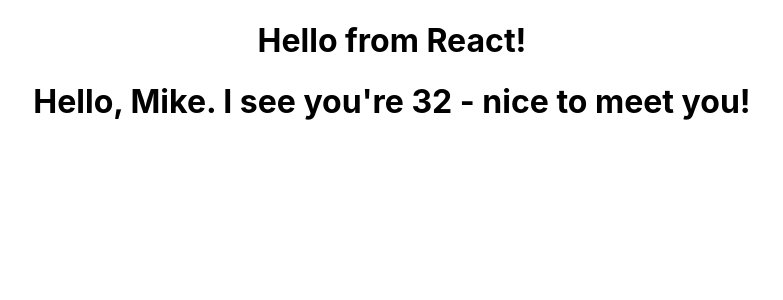
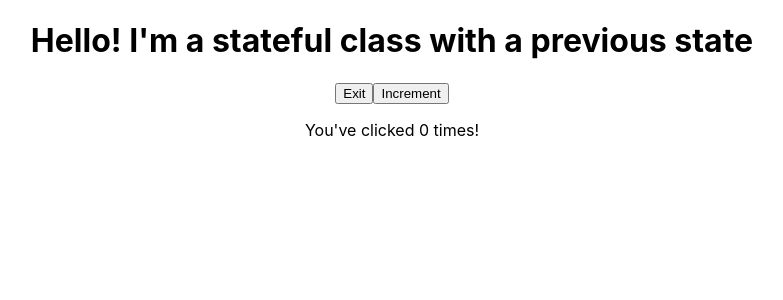
Before and after one commit to charlie-vf/gitpod-react, a React (Create React App) app in the folder my-app/: page / in a window 1280 px wide. Shown: the top 300 px of the page, without its empty margins (248-1031 px from the left). Built offline with nearby package versions, Linux system fonts and the light colour scheme.

Commit message:
Add components

```diff
--- a/my-app/src/App.js
+++ b/my-app/src/App.js
@@ -1,7 +1,10 @@
 import logo from './logo.svg';
 import './App.css';
-import FunctionalGreeting from './components/FunctionalGreeting';
-import FunctionalGreetingWithProps from './components/FunctionalGreetingWithProps';
+// import FunctionalGreeting from './components/FunctionalGreeting';
+// import FunctionalGreetingWithProps from './components/FunctionalGreetingWithProps';
+// import StatefulGreeting from './components/StatefulGreeting';
+// import StatefulGreetingWithCallback from './components/StatefulGreetingWithCallback';
+import StatefulGreetingWithPrevState from './components/StatefulGreetingWithPrevState';
 
 /*
   Functional component
@@ -16,9 +19,12 @@
       what it renders itself, it doesn't need a closing tag, just a self-closing
       if components wrap other components, close them with a </> tag
       */}
-      <FunctionalGreeting />
+      {/* <FunctionalGreeting /> */}
       {/* greeting= is a prop */}
-      <FunctionalGreetingWithProps greeting="nice to meet you!" name="Mike" age="32" />
+      {/* <FunctionalGreetingWithProps greeting="nice to meet you!" name="Mike" age="32" />
+      <StatefulGreeting greeting="I'm a stateful class component" name="Mike" /> */}
+      {/* <StatefulGreetingWithCallback greeting="I'm a stateful class component with callback"/> */}
+      <StatefulGreetingWithPrevState greeting="I'm a stateful class with a previous state" />
     </div>
   );
 }
--- /dev/null
+++ b/my-app/src/components/StatefulGreeting.js
@@ -0,0 +1,43 @@
+import React from "react";
+
+class StatefulGreeting extends React.Component {
+
+    constructor(props) {
+        super(props)
+        this.state = {
+            // initial value of introduction message
+            introduction: "Hello,",
+            // button to trigger change in introduction & button's text
+            buttonText: "Exit",
+
+        };
+    }
+
+    handleClick() {
+        // call this.SetState & provide the new object we want to use in the state
+        // in this case, it is an object with the property 'introduction' set to 'goodbye'
+        this.setState({
+            // not this. as we're setting the property to a new value, not getting it from
+            // the existing state
+            introduction: "Goodbye!",
+        });
+        console.log(this.state.introduction);
+    }
+
+    render() {
+        return (
+            <div>
+                <h1>{this.state.introduction} {this.props.name}, {this.props.greeting}</h1>
+                {/*
+                    onClick arrow function calls the handleClick method when button is clicked -
+                    updates state.
+                    handleClick could be called anything, but it's good practice to name things
+                    what they actually do/are - this is a click handler
+                */}
+                <button onClick={() => this.handleClick()}>{this.state.buttonText}</button>
+            </div>
+        )
+    }
+}
+
+export default StatefulGreeting;
--- /dev/null
+++ b/my-app/src/components/StatefulGreetingWithCallback.js
@@ -0,0 +1,36 @@
+import React from "react";
+
+class StatefulGreetingWithCallback extends React.Component {
+
+    constructor(props) {
+        super(props)
+        this.state = {
+            introduction: "Hello,",
+            buttonText: "Exit",
+
+        };
+    }
+
+    handleClick() {
+        this.setState({
+            introduction: "Goodbye!",
+            buttonText: "Enter",
+        }, () => {
+            console.log('new state', this.state.introduction);
+            console.log('new state', this.state.buttonText);
+        });
+        console.log(this.state.introduction);
+        console.log(this.state.buttonText);
+    }
+
+    render() {
+        return (
+            <div>
+                <h1>{this.state.introduction} {this.props.name}, {this.props.greeting}</h1>
+                <button onClick={() => this.handleClick()}>{this.state.buttonText}</button>
+            </div>
+        )
+    }
+}
+
+export default StatefulGreetingWithCallback;
--- /dev/null
+++ b/my-app/src/components/StatefulGreetingWithPrevState.js
@@ -0,0 +1,74 @@
+import React from "react";
+
+class StatefulGreetingWithPrevState extends React.Component {
+
+    constructor(props) {
+        super(props)
+        this.state = {
+            introduction: "Hello!",
+            buttonText: "Exit",
+            count: 0,
+
+        };
+    }
+
+    // handleClick() {
+    //     this.setState({
+    //         // ternary conditional statement
+    //         // if prev state is hello - change to goodbye and vice versa
+    //         introduction: this.state.introduction === "Hello!" ? "Goodbye!" : "Hello!",
+    //         buttonText: this.state.buttonText === "Exit" ? "Enter" : "Exit",
+    //     }, () => {
+    //         console.log('new state', this.state.introduction);
+    //         console.log('new state', this.state.buttonText);
+    //     });
+    // }
+
+    // The correct way to do the above method
+    handleClick() {
+        this.setState((prevState, prevProps) => {
+            console.log('Previous State', prevState)
+            console.log('Previous Props', prevProps)
+            return {
+                introduction: prevState.introduction === "Hello!" ? "Goodbye!" : "Hello!",
+                buttonText: prevState.buttonText === "Exit" ? "Enter" : "Exit",
+            }
+        })
+    }
+
+    increment() {
+        this.setState((prevState, prevProps) => {
+            console.log('Previous State', prevState)
+            console.log('Previous Props', prevProps)
+            return {
+                count: prevState.count + 1
+            }
+        })
+    }
+    // this was to demonstrate that it wasn't incrementing properly without the prevState etc.
+    // parameters added
+    // incrementFive() {
+    //     this.increment()
+    //     this.increment()
+    //     this.increment()
+    //     this.increment()
+    //     this.increment()
+    // }
+
+    render() {
+        return (
+            <div>
+                <h1>{this.state.introduction} {this.props.greeting}</h1>
+                <button onClick={() => this.handleClick()}>
+                    {this.state.buttonText}
+                </button>
+                <button onClick={() => this.increment()}>
+                    Increment
+                </button>
+                <p>You've clicked {this.state.count} times!</p>
+            </div>
+        )
+    }
+}
+
+export default StatefulGreetingWithPrevState;
```
